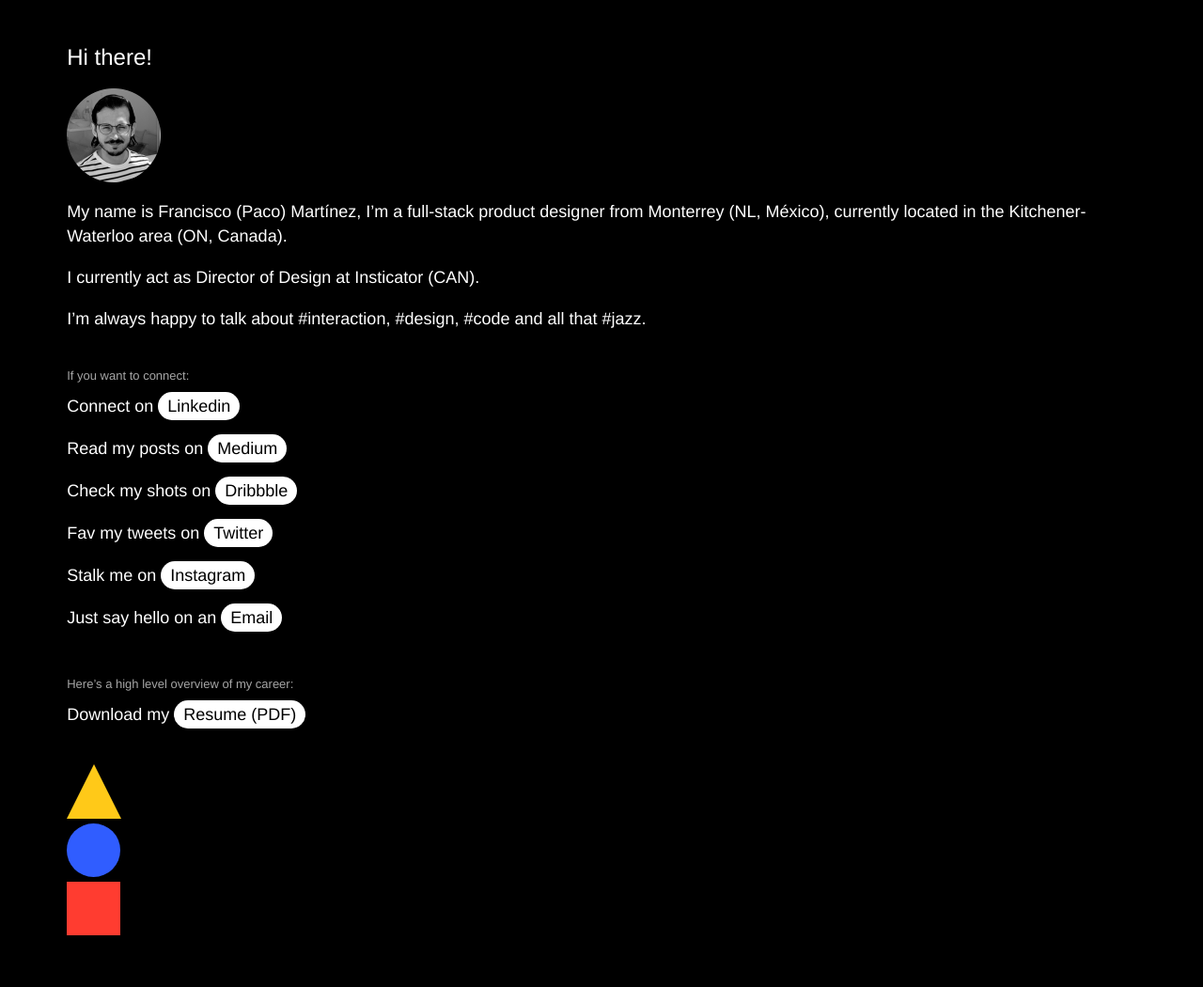
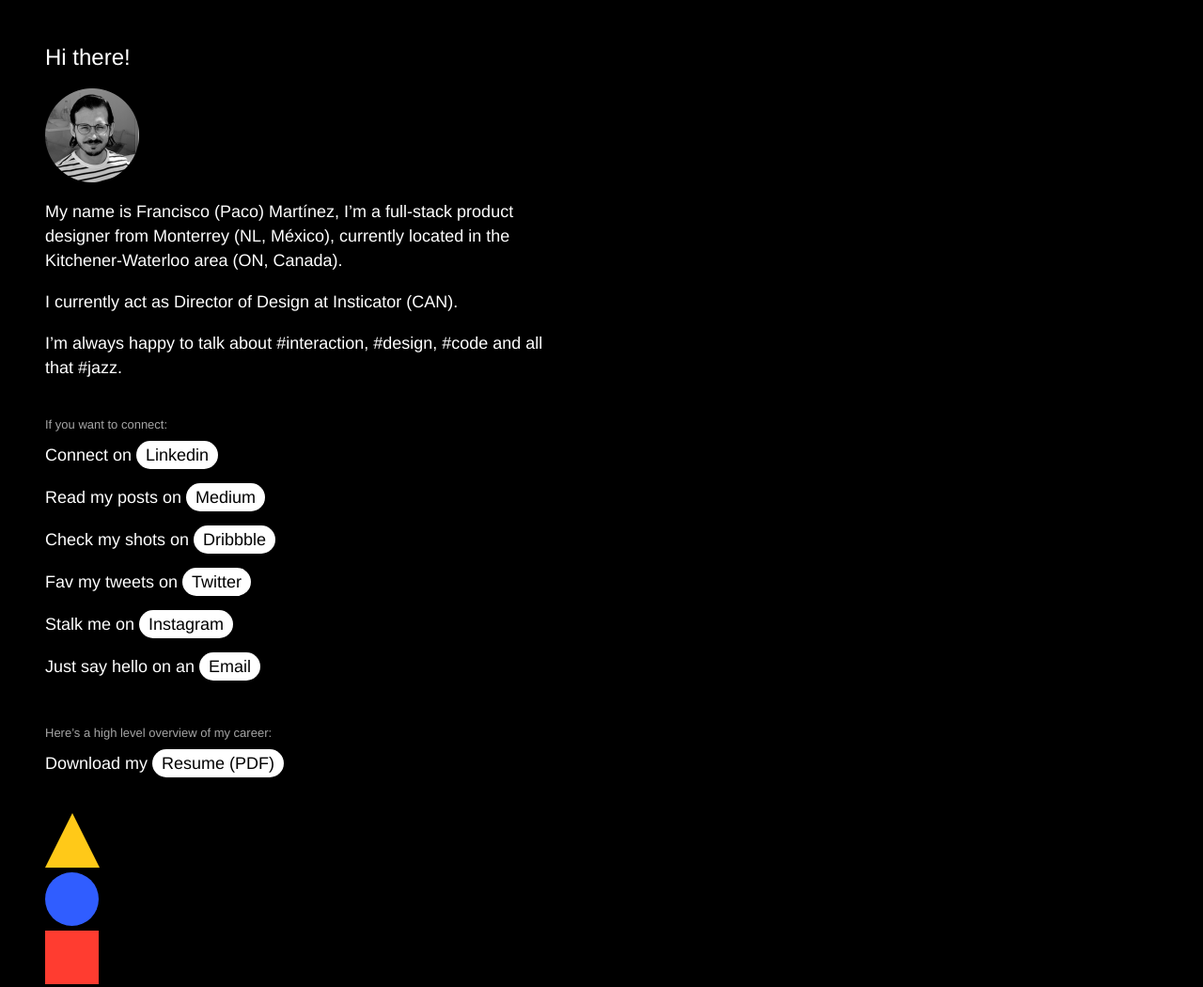
Before and after one commit to pacster/personal-site, a plain HTML site: page index.html in a window 1280 px wide. Shown: the whole page at 94% size. Before the commit the page ends 1003 px from the top, so only its background shows below. Drawn offline with Linux system fonts and the light colour scheme.

Commit message:
Updates main container width

```diff
--- a/styles/style.css
+++ b/styles/style.css
@@ -20,8 +20,8 @@ body {
 
 .main {
   padding-top: 20px;
-  width: 90%;
-  margin: 0 auto;
+  max-width: 540px;
+  margin: 0 40px;
 }
 
 b {
```
